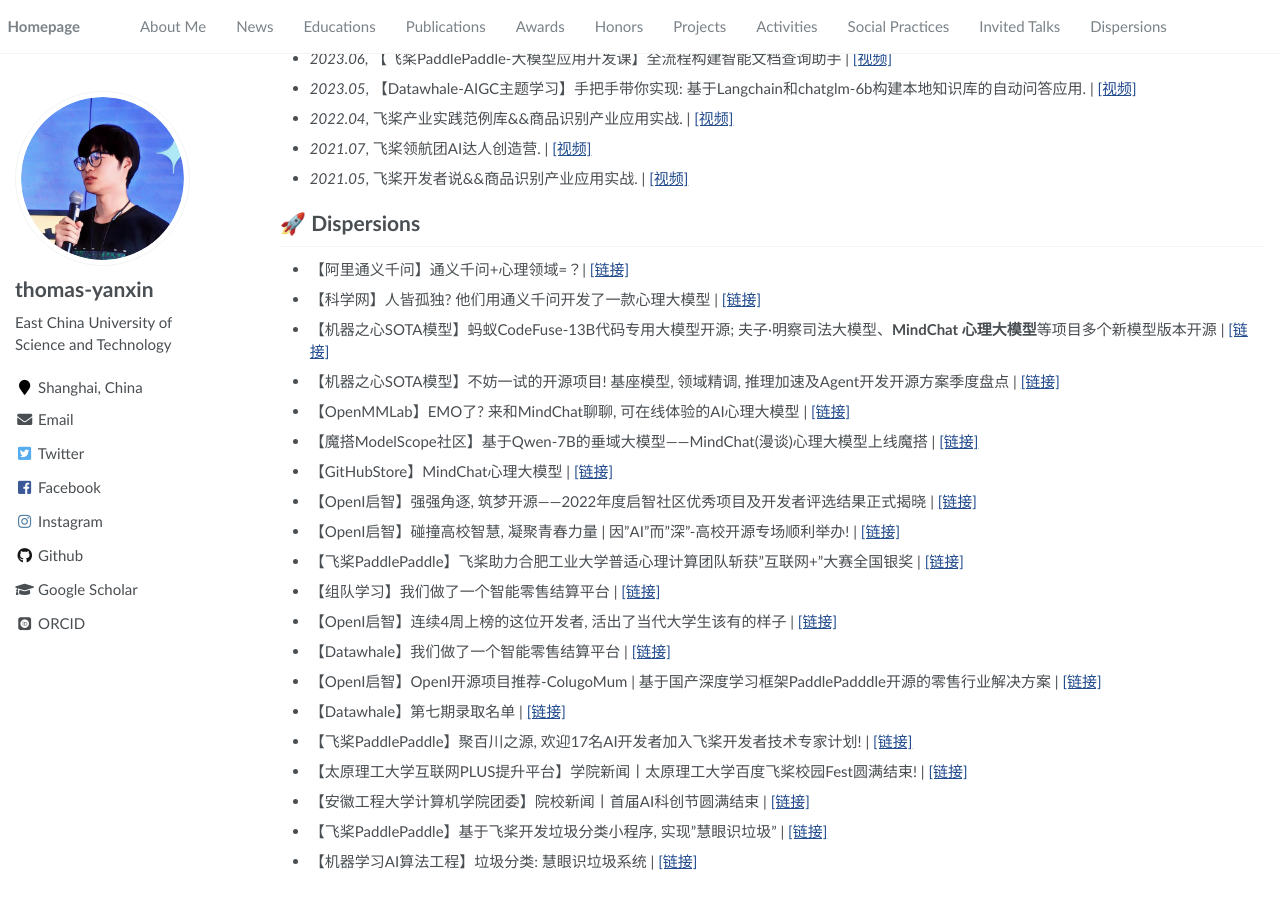
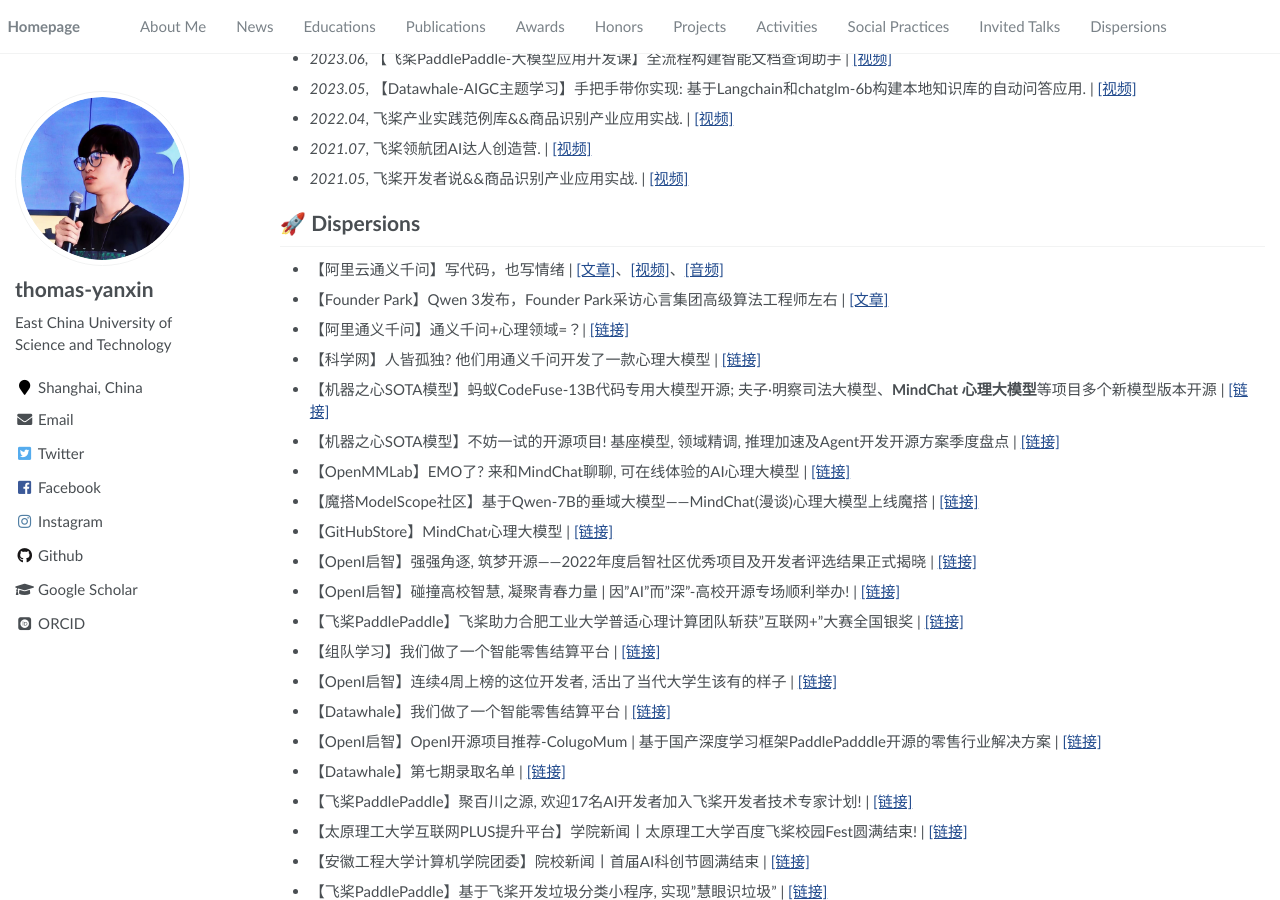
Before and after one commit to thomas-yanxin/thomas-yanxin.github.io, a Jekyll site: the page built from _pages/about.md, in a window 1280 px wide and 900 px high, scrolled down 4607 px. Built offline with Jekyll 4.4.1, drawn with Linux system fonts in a browser that asks for light colours; some web fonts are replaced.

Commit message:
Update about.md

```diff
--- a/_pages/about.md
+++ b/_pages/about.md
@@ -187,6 +187,8 @@
 
 
 # 🚀 Dispersions
+* 【阿里云通义千问】写代码，也写情绪 \| [\[文章\]](https://mp.weixin.qq.com/s/a16sWs_QPtvoeY4J5eexTg)、[\[视频\]](https://www.bilibili.com/video/BV1GVgNzLEHs/?share_source=copy_web)、[\[音频\]](https://www.xiaoyuzhoufm.com/episodes/6878c7f5a9dec92500c5c93e)
+* 【Founder Park】Qwen 3发布，Founder Park采访心言集团高级算法工程师左右 \| [\[文章\]](https://mp.weixin.qq.com/s/pb8eoQhvAF9O5N3CSO7rIg)
 * 【阿里通义千问】通义千问+心理领域=？\| [\[链接\]](https://mp.weixin.qq.com/s/ZcRES0s7zD_yDeWTTr6Gyg)
 * 【科学网】人皆孤独? 他们用通义千问开发了一款心理大模型 \| [\[链接\]](https://news.sciencenet.cn/htmlnews/2023/12/513458.shtm?bsh_bid=5975565683)
 * 【机器之心SOTA模型】蚂蚁CodeFuse-13B代码专用大模型开源; 夫子·明察司法大模型、**MindChat 心理大模型**等项目多个新模型版本开源 \| [\[链接\]](https://mp.weixin.qq.com/s/PppVdSHObBG7IRA-vgVLlA)
```
